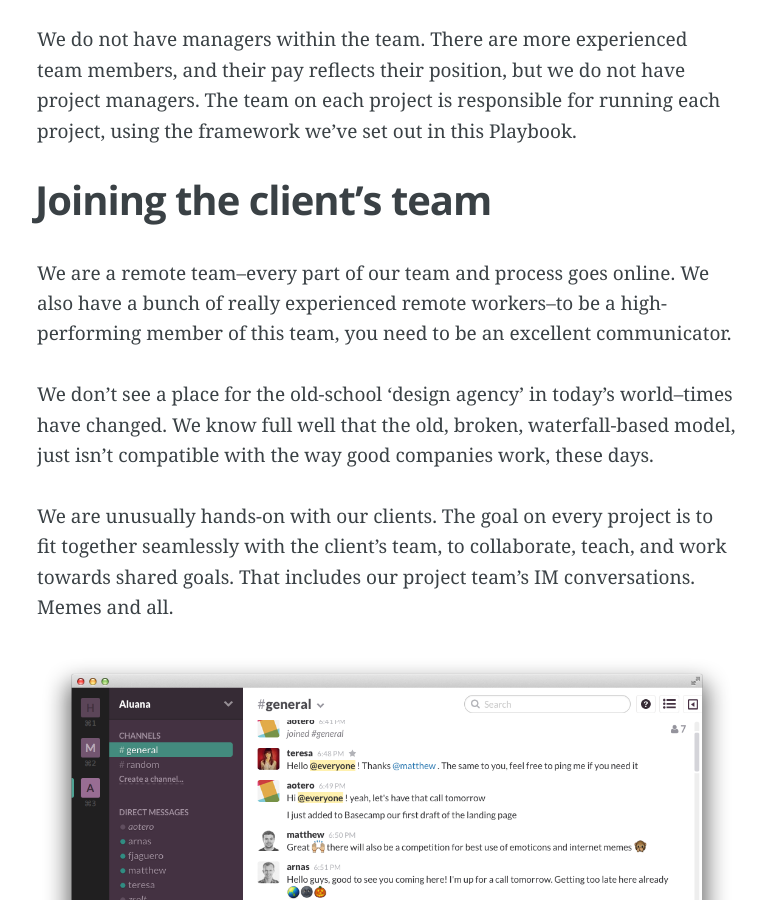
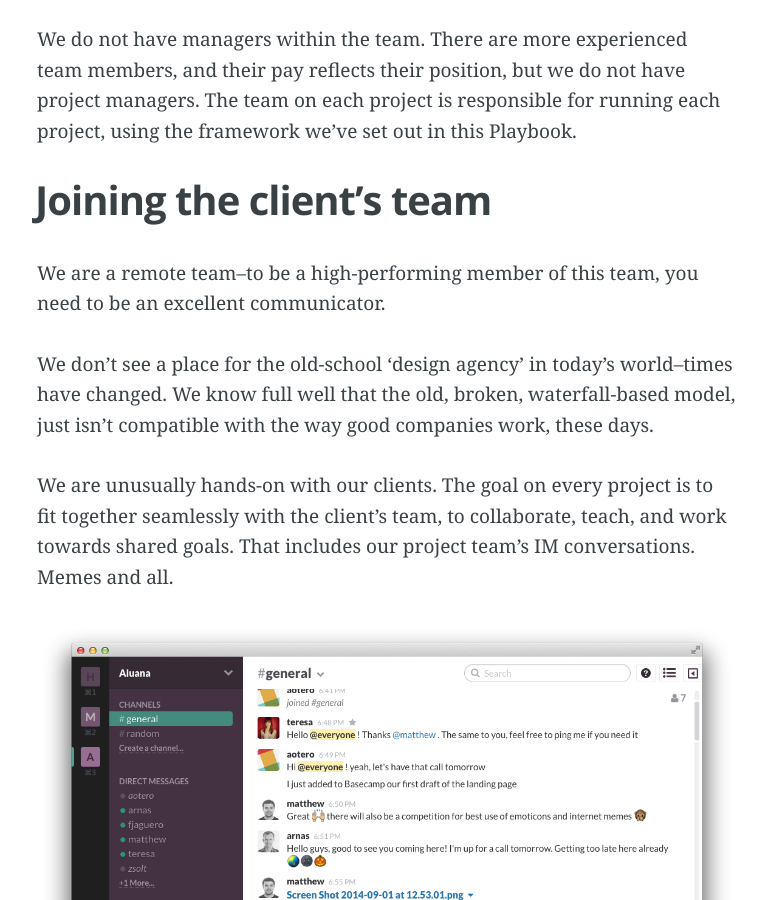
Before and after one commit to chrisco/playbook, a Jekyll site: the page built from index.md, in a window 1280 px wide and 900 px high, scrolled down 8113 px. Shown: the whole window, without its empty margins (253-1019 px from the left). Built offline with Jekyll 4.4.1, drawn with Linux system fonts in a browser that asks for light colours; Markdown is read by kramdown in place of the engine named in the settings.

Commit message:
Update index.md

```diff
--- a/index.md
+++ b/index.md
@@ -123,7 +123,7 @@ We do not have managers within the team. There are more experienced team members
 
 ## Joining the client’s team
 
-We are a remote team--every part of our team and process goes online. We also have a bunch of really experienced remote workers--to be a high-performing member of this team, you need to be an excellent communicator.
+We are a remote team--to be a high-performing member of this team, you need to be an excellent communicator.
 
 We don’t see a place for the old-school ‘design agency’ in today’s world--times have changed. We know full well that the old, broken, waterfall-based model, just isn’t compatible with the way good companies work, these days.
 
```
